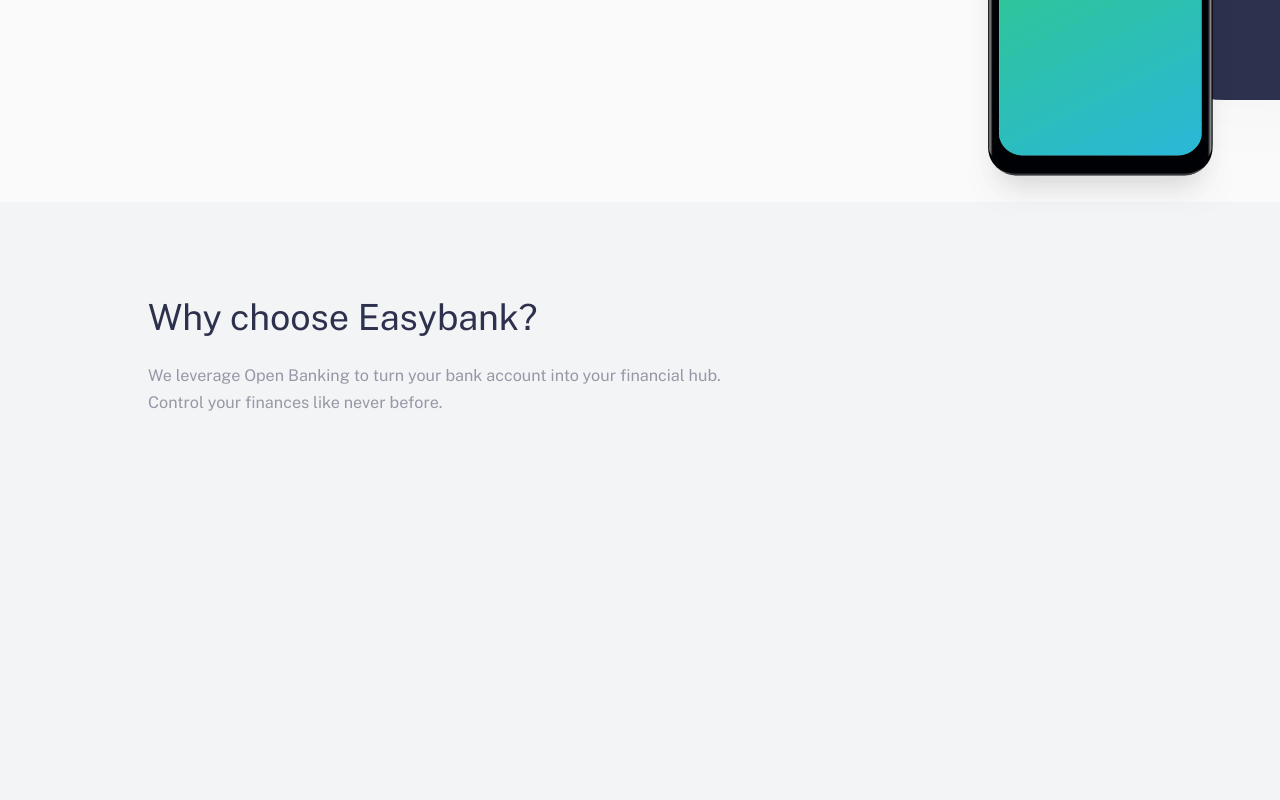
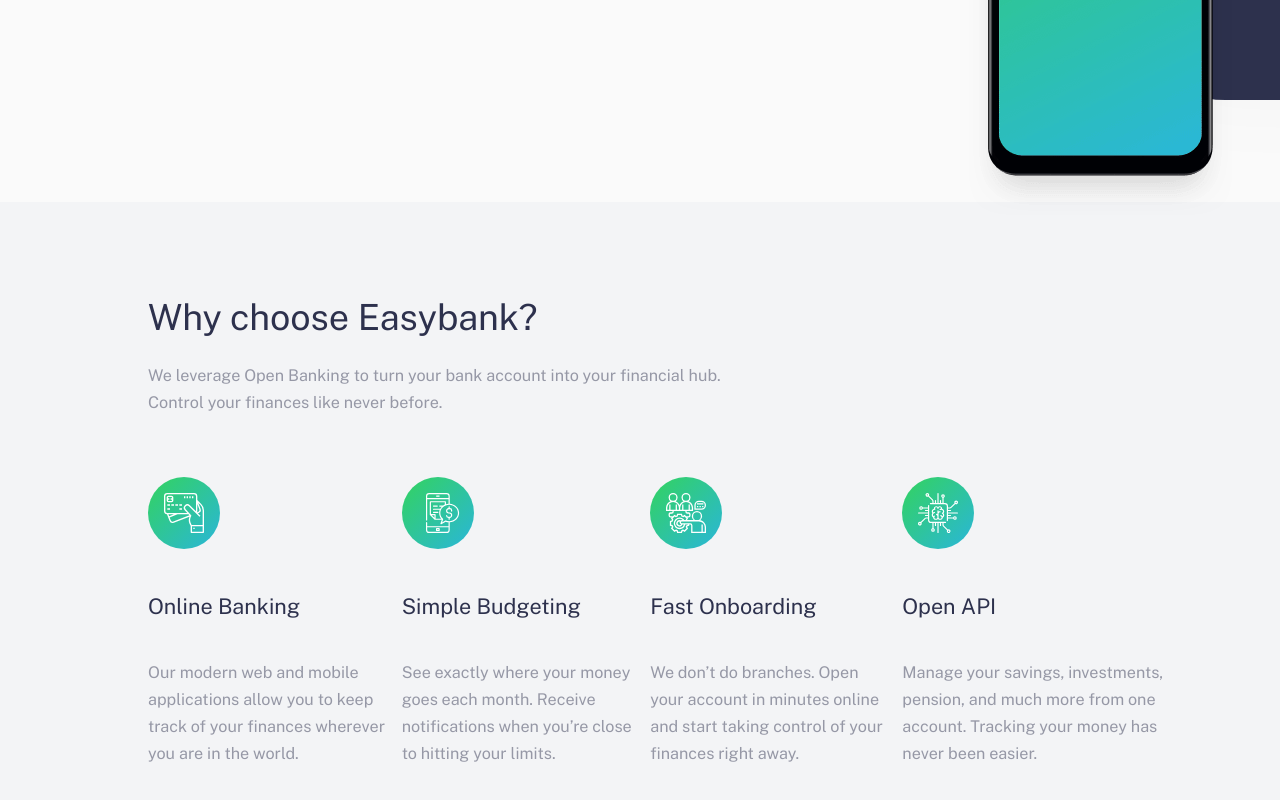
Before and after one commit to Kako-0/Easybank-Landing-Page, a React (Create React App) app: page / in a window 1280 px wide. Shown: the part 678-1478 px from the top of the page. Built offline with nearby package versions, Linux system fonts and the light colour scheme.

Commit message:
update WhyChoose component

```diff
--- a/src/components/WhyChoose/index.js
+++ b/src/components/WhyChoose/index.js
@@ -1,5 +1,11 @@
 import React from 'react';
 import './style.css';
+import WhyChooseCard from './WhyChooseCard';
+
+import online from "../../images/icon-online.svg";
+import budgeting from "../../images/icon-budgeting.svg";
+import onboarding from "../../images/icon-onboarding.svg";
+import api from "../../images/icon-api.svg";
 
 const WhyChoose = () => {
     return (
@@ -8,7 +14,26 @@
             <p>We leverage Open Banking to turn your bank account into your financial hub. <br/>
                 Control your finances like never before.</p>
             <div className="wce-list">
-
+                <WhyChooseCard
+                    img={online}
+                    title="Online Banking"
+                    text="Our modern web and mobile applications allow you to keep track of your finances wherever you are in the world."
+                />
+                <WhyChooseCard
+                    img={budgeting}
+                    title="Simple Budgeting"
+                    text="See exactly where your money goes each month. Receive notifications when you’re close to hitting your limits."
+                />
+                <WhyChooseCard
+                    img={onboarding}
+                    title="Fast Onboarding"
+                    text="We don’t do branches. Open your account in minutes online and start taking control of your finances right away."
+                />
+                <WhyChooseCard
+                    img={api}
+                    title="Open API"
+                    text="Manage your savings, investments, pension, and much more from one account. Tracking your money has never been easier."
+                />
             </div>
         </div>
     );
--- a/src/components/WhyChoose/style.css
+++ b/src/components/WhyChoose/style.css
@@ -13,3 +13,9 @@
     line-height: 1.5rem;
     font-size: 0.9rem;
 }
+
+.wce-list{
+    display: flex;
+    justify-content: space-between;
+
+}
```
